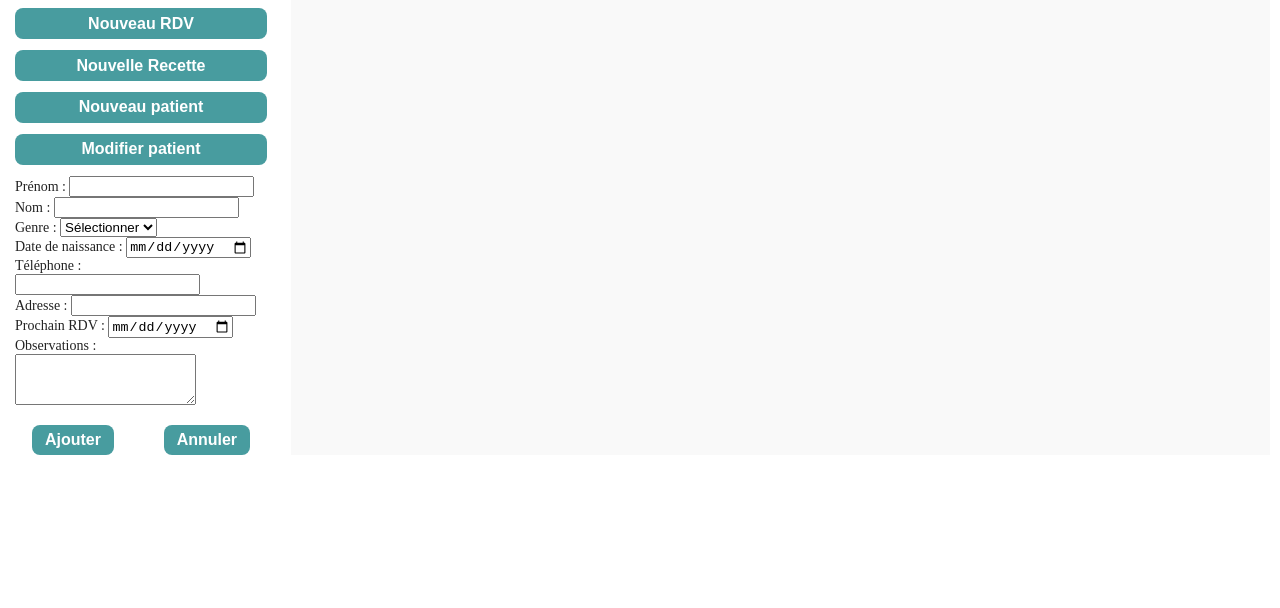
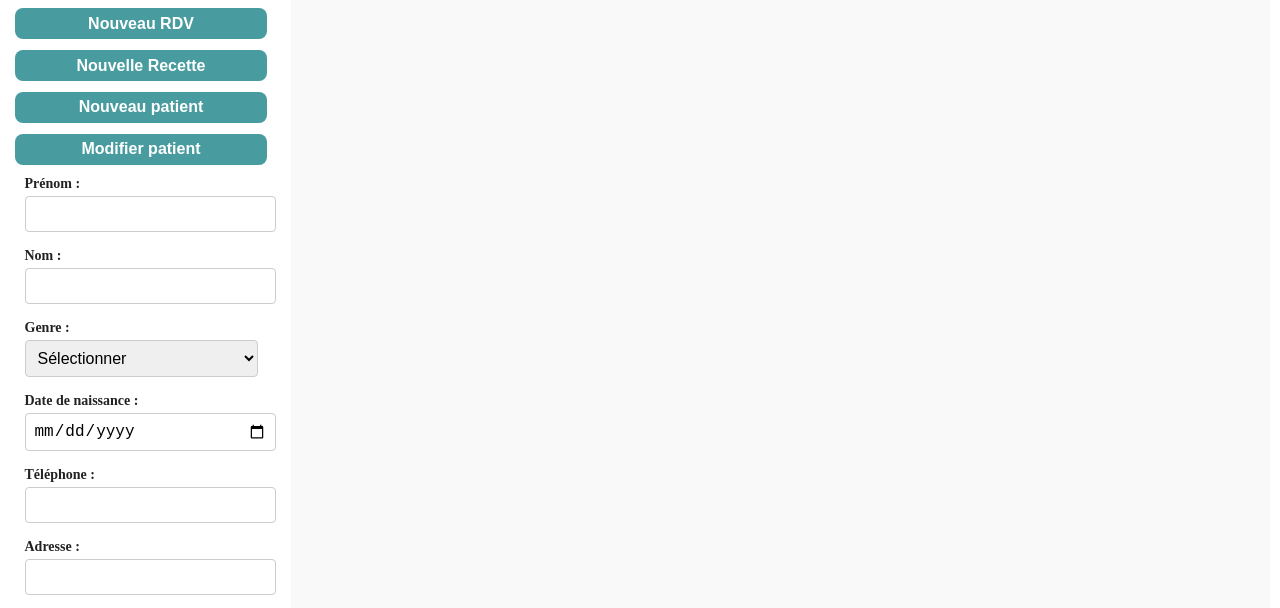
Before and after one commit to freud87/cabinet, a plain HTML site: page patients.html in a window 1280 px wide. Shown: the part 165-773 px from the top of the page. Drawn offline with Linux system fonts and the light colour scheme; a script that the page names is missing.

Commit message:
Update index.css

```diff
--- a/index.css
+++ b/index.css
@@ -185,7 +185,6 @@ tbody tr:hover {
   background-color: #e0f5f5; /* léger hover turquoise pâle */
   transition: background-color 0.2s;
 }
-td input,
 td select,
 td textarea {
   width: 100%;
@@ -196,9 +195,32 @@ td textarea {
   background-color: #f9f9f9;
   box-sizing: border-box;
 }
-form table th,
-form table td {
-  padding: 0.3rem;
-  text-align: left;
-  vertical-align: middle;
+#form-patient {
+  max-width: 600px;
+  margin: auto;
+  display: flex;
+  flex-direction: column;
+  gap: 1rem;
 }
+
+#form-patient label {
+  font-weight: bold;
+  margin-bottom: 0.25rem;
+  display: block;
+}
+
+#form-patient input,
+#form-patient select,
+#form-patient textarea {
+  width: 100%;
+  padding: 0.5rem;
+  font-size: 1rem;
+  border: 1px solid #ccc;
+  border-radius: 4px;
+}
+
+#form-patient button {
+  padding: 0.5rem 1rem;
+  font-size: 1rem;
+  cursor: pointer;
+}
```
